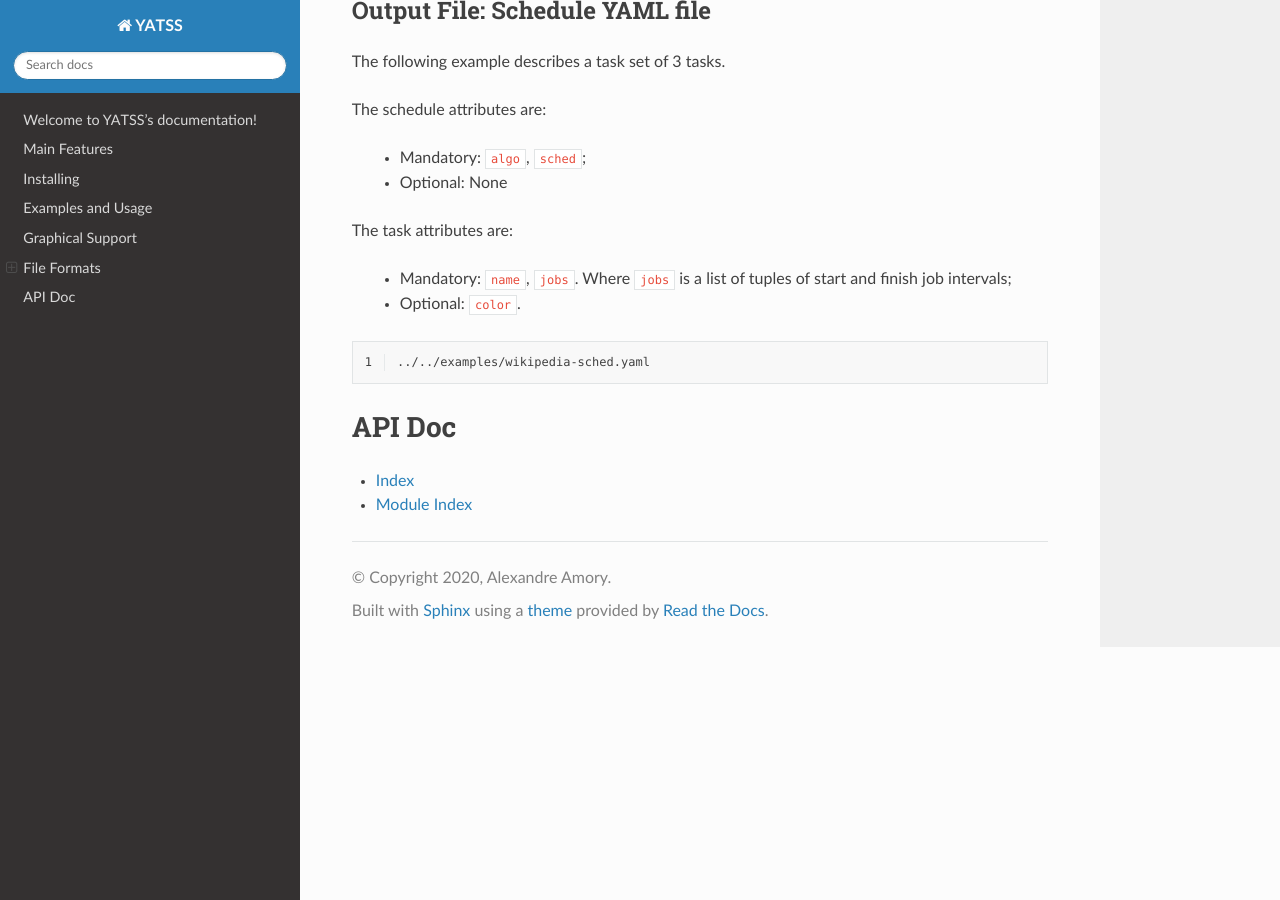
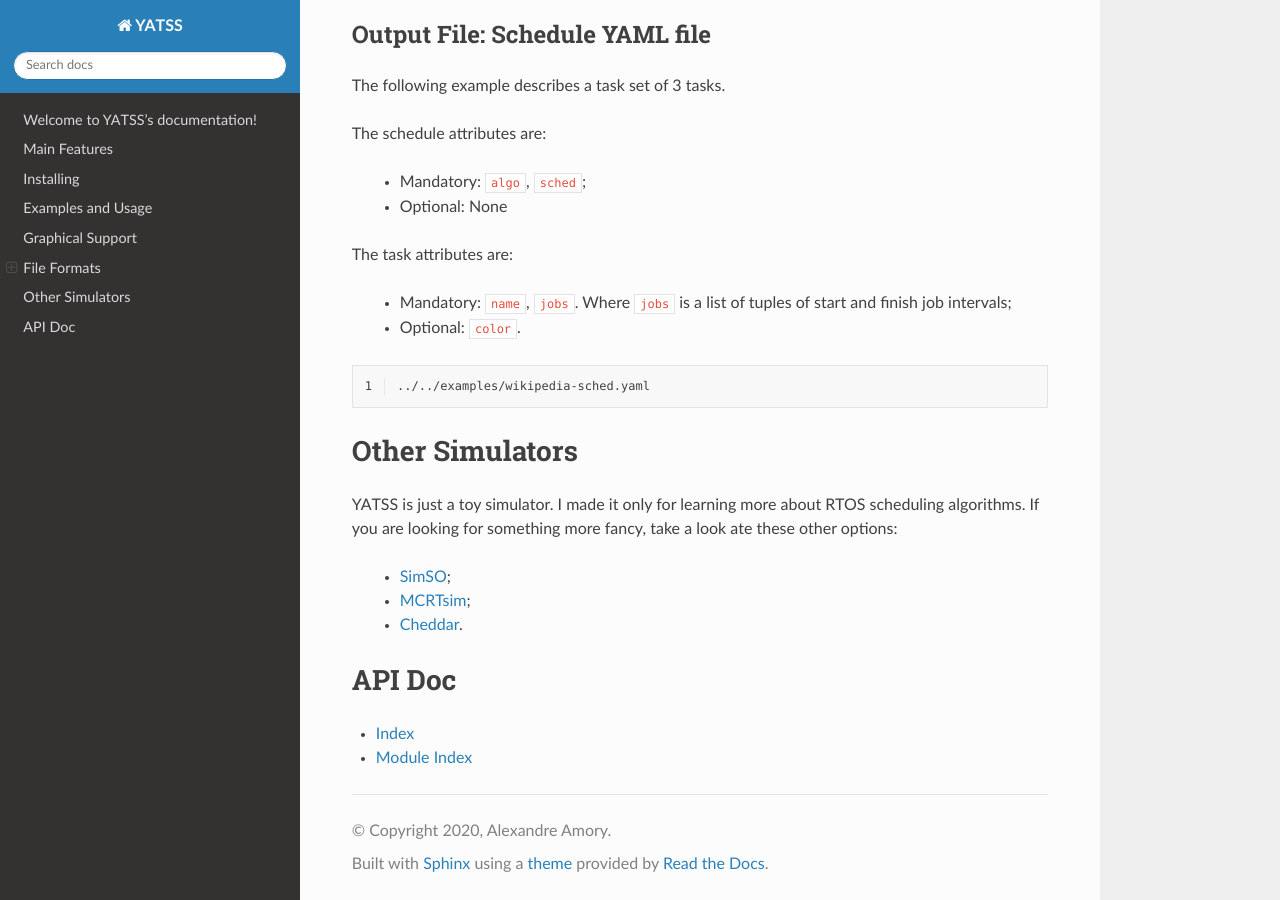
Before and after one commit to amamory-embedded/sched-learning, a Sphinx documentation site: the page built from docs/source/index.rst, in a window 1280 px wide and 900 px high, scrolled down 3443 px. Built offline with Sphinx 7.4.7 and the Read the Docs theme 2.0.0, drawn with Linux system fonts in a browser that asks for light colours; some of the changed text lies outside the part shown.

Commit message:
more doc

```diff
--- a/README.rst
+++ b/README.rst
@@ -23,6 +23,7 @@
 * Easy to adapt to new task scheduling algorithms;
 * Easy to use input/ouput file formats based on YAML;
 * Gantt-like schedule plot using plotly;
+* Support single core only;
 * Documentation.
 
 .. |Docs Badge| image:: https://readthedocs.org/projects/yatss/badge/?version=latest
--- a/docs/source/index.rst
+++ b/docs/source/index.rst
@@ -124,6 +124,15 @@
   :language: yaml
   :linenos:
 
+Other Simulators
+================
+
+YATSS is just a toy simulator. I made it only for learning more about RTOS scheduling algorithms.
+If you are looking for something more fancy, take a look ate these other options:
+
+  * `SimSO <https://github.com/MaximeCheramy/simso>`_;
+  * `MCRTsim <http://resl.csie.nptu.edu.tw/dokuwiki/doku.php>`_;
+  * `Cheddar <http://beru.univ-brest.fr/~singhoff/cheddar/>`_.
 
 API Doc
 =======
```
